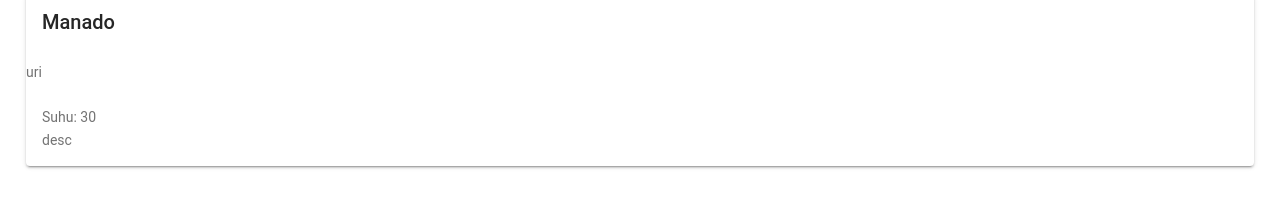
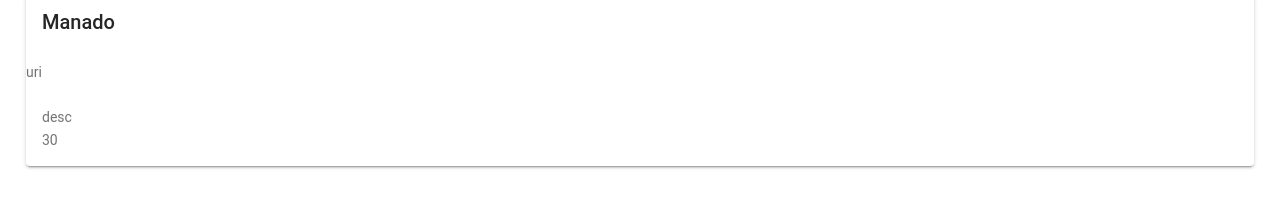
Before and after one commit to sihotang-yonathan1/weather_app-yonathan_sihotang-IONIC, a React (Vite) app: page /home in a window 1280 px wide. Shown: the part 196-397 px from the top of the page. Built offline with nearby package versions, Linux system fonts and the light colour scheme.

Commit message:
[ui] reposistion `temp` and `desc` in `WeatherCard`

```diff
--- a/src/components/WeatherCard.tsx
+++ b/src/components/WeatherCard.tsx
@@ -9,8 +9,8 @@ export function WeatherCard({temp, description, imageUrl, city}:
                 </IonCardHeader>
                 <p>{imageUrl}</p>
                 <IonCardContent>
-                    <p>Suhu: {temp}</p>
                     <p>{description}</p>
+                    <p>{temp}</p>
                 </IonCardContent>
             </IonCard>
         )
```
